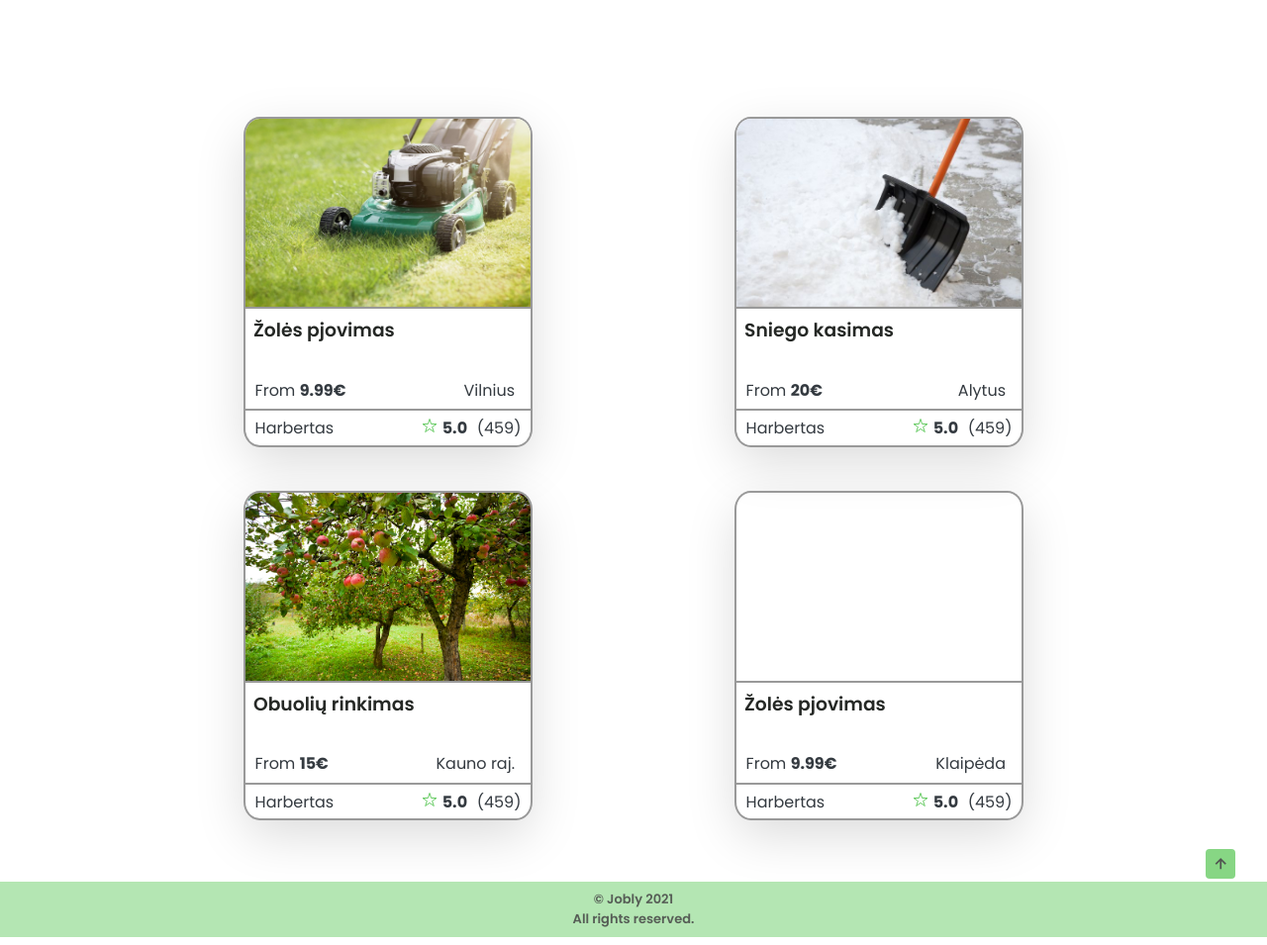
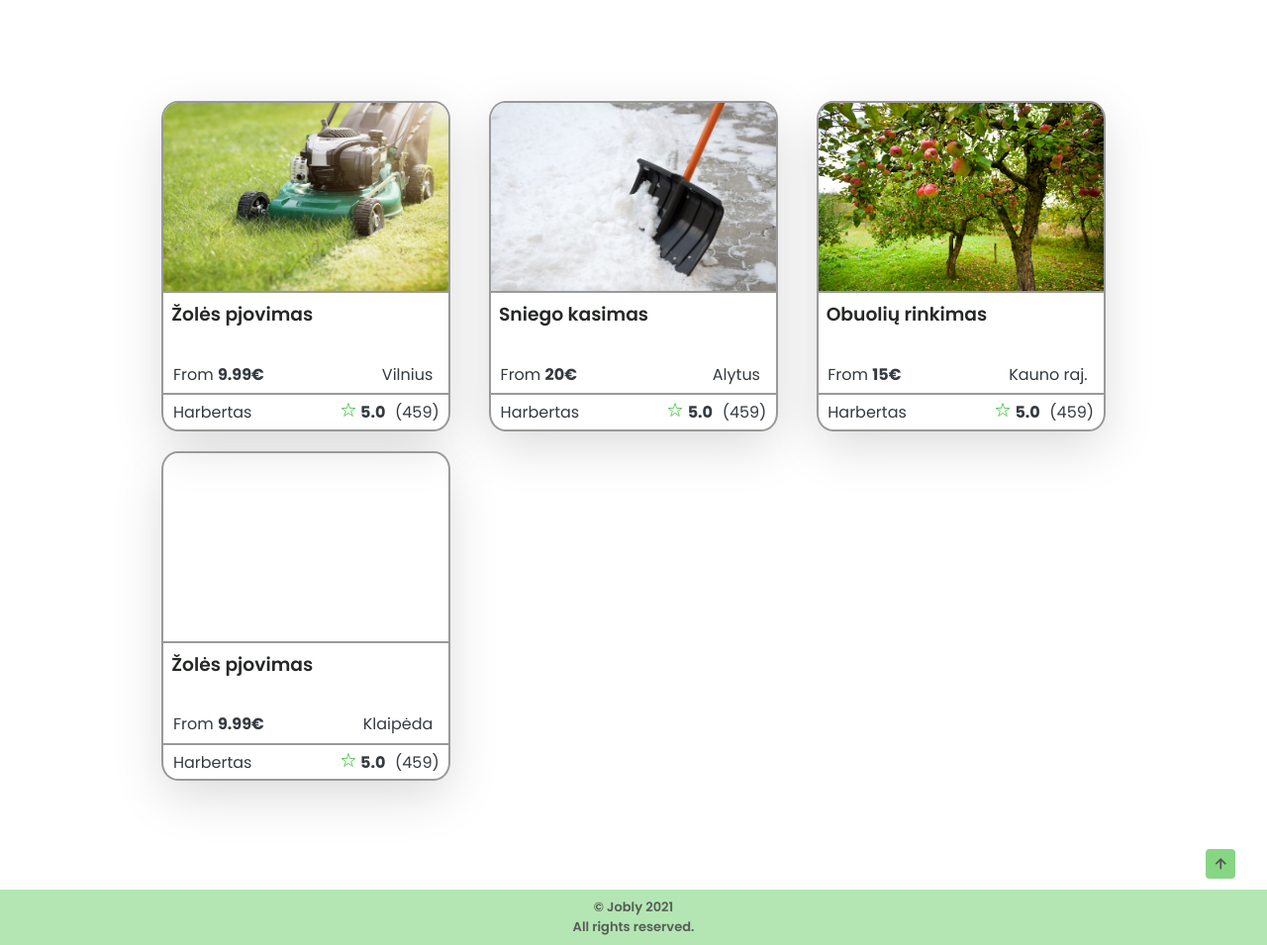
Before and after one commit to AiridasZal/KA-Jobs, a PHP site: page /jobs.php in a window 1280 px wide. Shown: the part 72-1027 px from the top of the page at 99% size. Run offline with PHP 8.4, Linux system fonts and the light colour scheme; data comes from the database, SQL or seed files in the repository.

Commit message:
Update jobs.php
job list grid patvarkytas

```diff
--- a/jobs.php
+++ b/jobs.php
@@ -34,7 +34,7 @@
         if(empty($_GET['job'])){
             echo "<main class='main'>";
             echo "<section class='home section' id='home'>
-            <div class='home__container container grid'>";
+            <div class='container grid_coll_3 container_job'>";
             while($data = $result->fetch_assoc()){
 
                 $sql2 = "SELECT * FROM gallery WHERE jobsId={$data['jobsId']} AND galleryOrder=1";
```
